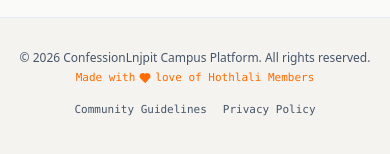
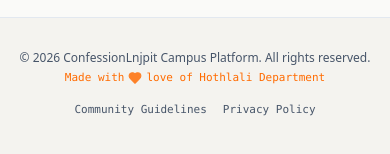
Before and after one commit to chillpill999/unsaid-campus-confessions, a Next.js app: page / in a window 390 px wide. Shown: the part 1236-1390 px from the top of the page. Built offline with nearby package versions, Linux system fonts and the light colour scheme.

Commit message:
style: display 'Made with love of Hothlali Department' quotation prominently on mobile site

```diff
--- a/app/feed/page.tsx
+++ b/app/feed/page.tsx
@@ -217,8 +217,8 @@ export default function FeedPage() {
             </p>
             <div className="pt-3 mt-2 border-t border-slate-100 text-[11px] text-[#FF6B00] font-bold flex items-center gap-1.5 font-mono">
               <span>Made with</span>
-              <Heart className="w-3.5 h-3.5 text-[#FF6B00] fill-[#FF6B00] inline" />
-              <span>love of Hothlali Members</span>
+              <Heart className="w-3.5 h-3.5 text-[#FF6B00] fill-[#FF6B00] inline animate-pulse" />
+              <span>love of Hothlali Department</span>
             </div>
           </div>
         </aside>
@@ -252,6 +252,13 @@ export default function FeedPage() {
                 </button>
               ))}
             </div>
+          </div>
+
+          {/* Mobile Quotation Badge - Prominently Displayed on Mobile Site */}
+          <div className="md:hidden flex items-center justify-center gap-1.5 py-1.5 px-3.5 rounded-full bg-white/90 border border-slate-200/90 text-[11px] font-mono font-bold text-[#FF6B00] shadow-sm w-fit mx-auto my-1">
+            <span>Made with</span>
+            <Heart className="w-3.5 h-3.5 text-[#FF6B00] fill-[#FF6B00] inline animate-pulse" />
+            <span>love of Hothlali Department</span>
           </div>
 
           {/* Realtime Live Pulse Notice Banner */}
--- a/app/page.tsx
+++ b/app/page.tsx
@@ -148,7 +148,7 @@ export default function LandingPage() {
           <div className="space-y-1 sm:text-left text-center">
             <div>© 2026 ConfessionLnjpit Campus Platform. All rights reserved.</div>
             <div className="text-[11px] text-[#FF6B00] font-medium flex items-center justify-center sm:justify-start gap-1 font-mono">
-              Made with <Heart className="w-3 h-3 text-[#FF6B00] fill-[#FF6B00] inline" /> love of Hothlali Members
+              Made with <Heart className="w-3.5 h-3.5 text-[#FF6B00] fill-[#FF6B00] inline animate-pulse" /> love of Hothlali Department
             </div>
           </div>
           <div className="flex items-center gap-4 sm:gap-6 font-mono text-[11px] sm:text-xs">
```
